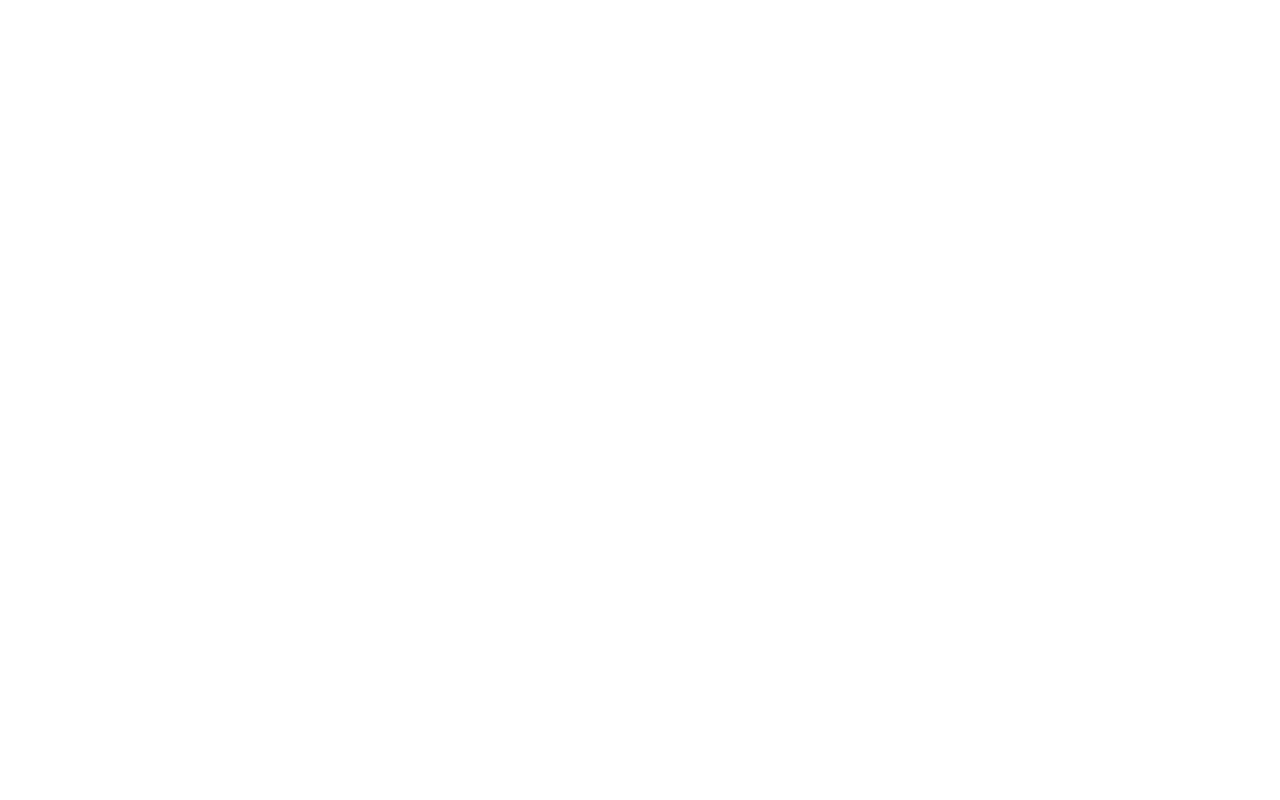
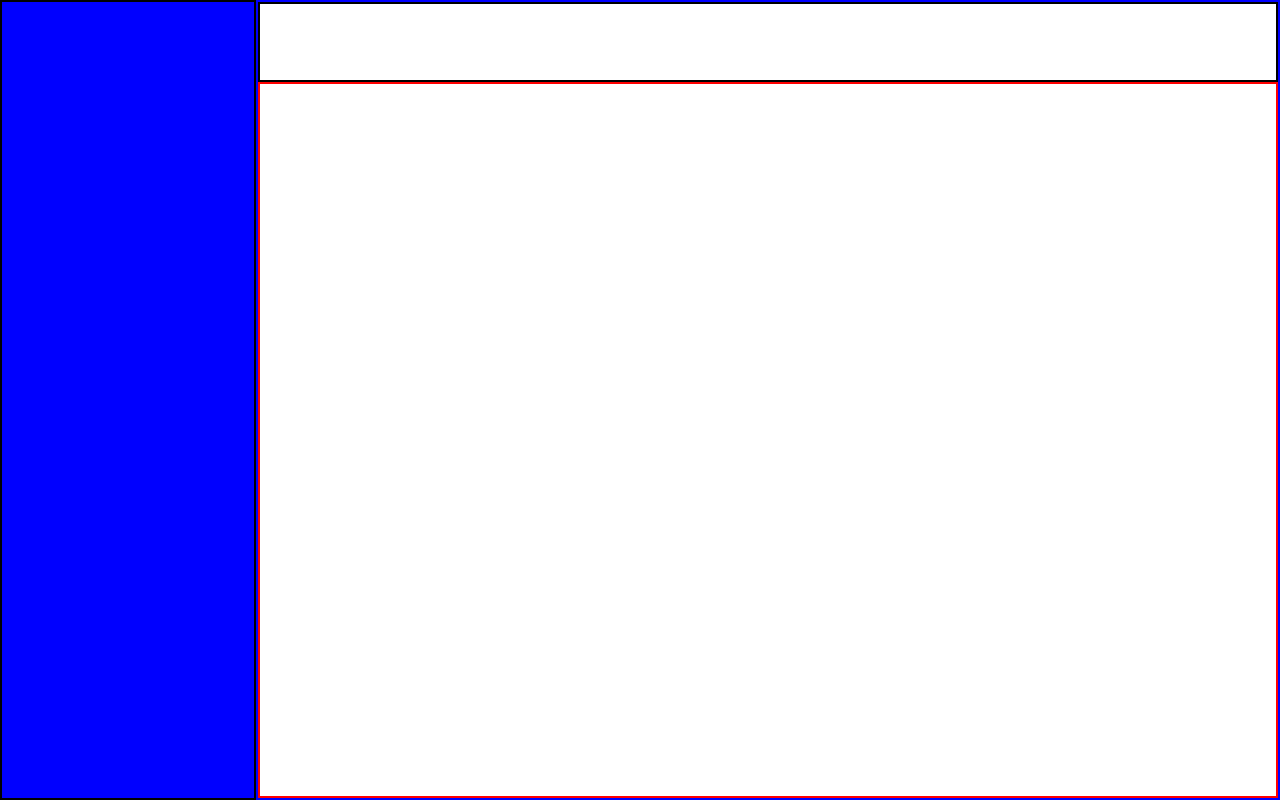
Before and after one commit to Lukehallyah/toDoList, a website built with webpack: page src/template.html in a window 1280 px wide. Built offline with nearby package versions, Linux system fonts and the light colour scheme.

Commit message:
Seperating Logic into different levels     Figuring out ways to connect modules
    Make Sidebar to have profile, priority list,
        "Projects List" button

    Introduce basic UI layout for Desktop

```diff
--- a/src/index.js
+++ b/src/index.js
@@ -1 +1,16 @@
-import "./styles.css"
+import "./styles.css";
+import {ui} from './ui.js';
+import { sideBarUi } from "./sidebar.js";
+// import "./us.js";
+
+
+console.log(ui());
+let body = document.querySelector('body');
+    if(body){
+        body.classList.add('body');
+    }
+let main = document.querySelector('main');
+    if(main){
+        main.classList.add('main');
+    }
+console.log(sideBarUi());
--- /dev/null
+++ b/src/sidebar.js
@@ -0,0 +1,7 @@
+export {sideBarUi};
+
+
+let sideBarUi =()=>{
+    let sidebar = document.querySelector('.sidebar')
+    sidebar.style.backgroundColor='blue';
+}
--- a/src/styles.css
+++ b/src/styles.css
@@ -56,3 +56,48 @@ h1, h2, h3, h4, h5, h6 {
 html, body {
     overflow-x: hidden;
 }
+
+
+
+
+body{
+    width: 100vw;
+    height: 100vh;
+    background-color: white;
+
+}
+
+main{
+    width: 100%;
+    height: 100%;
+    /* border: 2px solid black; */
+    display: flex;
+    justify-content: left;
+    align-items: center;
+
+    /* background-color: blue; */
+}
+
+.sidebar{
+    height: 100%;
+    width: 20%;
+    border: 2px solid black;
+}
+
+.contentBox{
+    height: 100%;
+    width: 80%;
+    border: 2px solid blue;
+}
+
+.titleBox{
+    height: 10%;
+    width: 100%;
+    border: 2px solid black;
+}
+
+.taskHoldingBox{
+    height: 90%;
+    width: 100%;
+    border: 2px solid red;
+}
--- /dev/null
+++ b/src/ui.js
@@ -0,0 +1,33 @@
+export {ui};
+
+let ui = ()=>{
+    let main = document.querySelector('main');
+
+    let sidebar = document.createElement('div');
+        if(sidebar){
+            sidebar.classList.add('sidebar');
+            main.appendChild(sidebar);
+
+        }
+
+    let contentBox = document.createElement('div');
+        if(contentBox){
+            contentBox.classList.add('contentBox');
+            main.appendChild(contentBox);
+        }
+
+    let titleBox = document.createElement('div');
+        if(titleBox){
+            titleBox.classList.add('titleBox');
+            contentBox.appendChild(titleBox);
+        }
+
+    let taskHoldingBox = document.createElement('div');
+        if(taskHoldingBox){
+            taskHoldingBox.classList.add('taskHoldingBox');
+            contentBox.appendChild(taskHoldingBox);
+        }
+
+
+
+}
```
